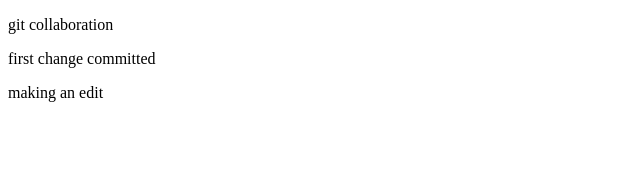
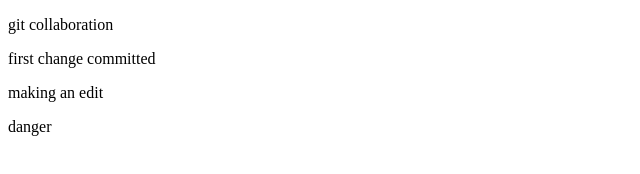
Before and after one commit to gooseman147/Git-collaboration, a plain HTML site: page index.html in a window 1280 px wide. Shown: the full height of the page, 0-640 px from the left. Drawn offline with Linux system fonts and the light colour scheme.

Commit message:
making changes

```diff
--- a/index.html
+++ b/index.html
@@ -9,5 +9,6 @@
     <p>git collaboration</p>
     <p>first change committed</p>
     <p>making an edit</p>
+    <p>danger</p>
   </body>
 </html>
```
